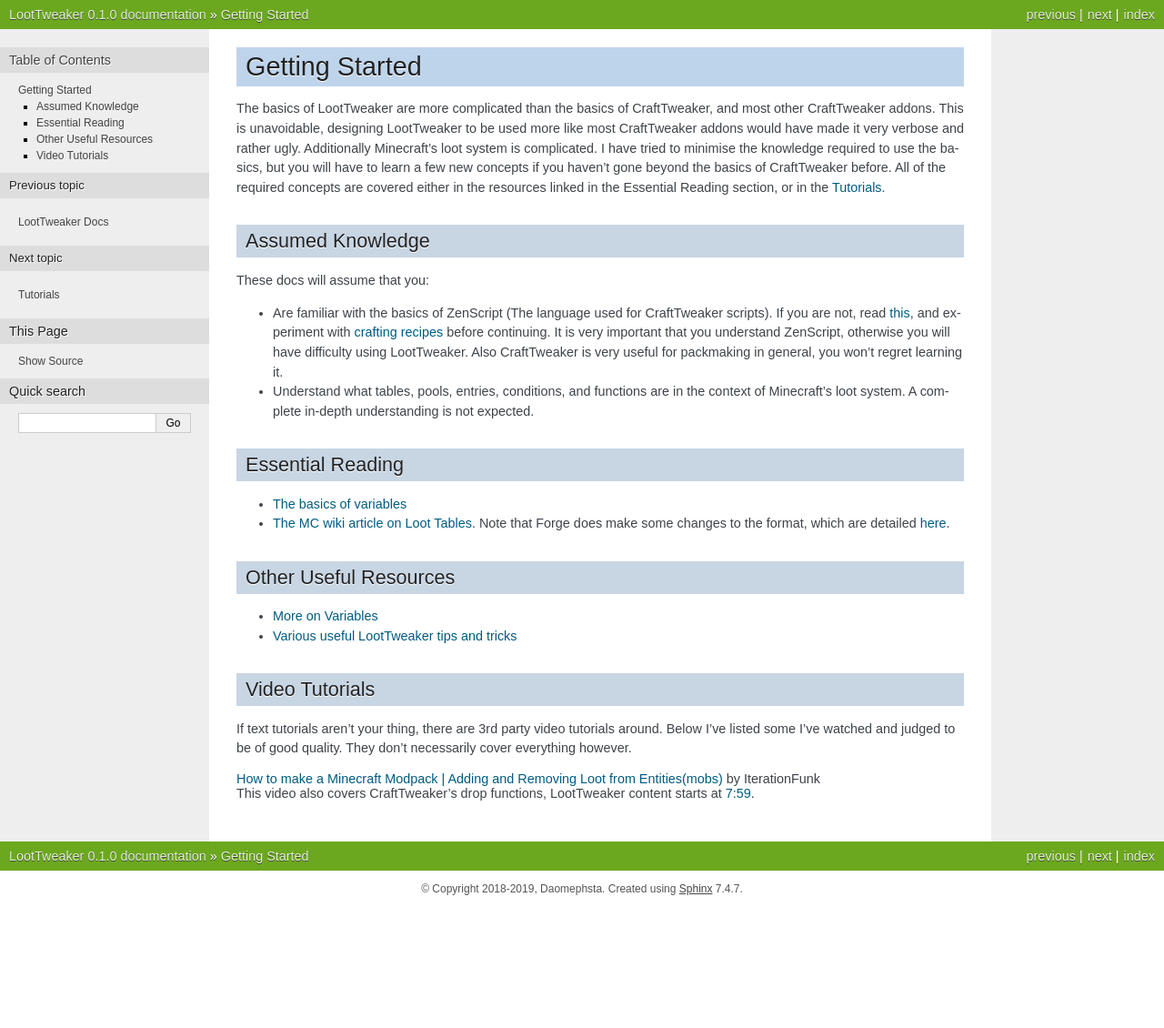
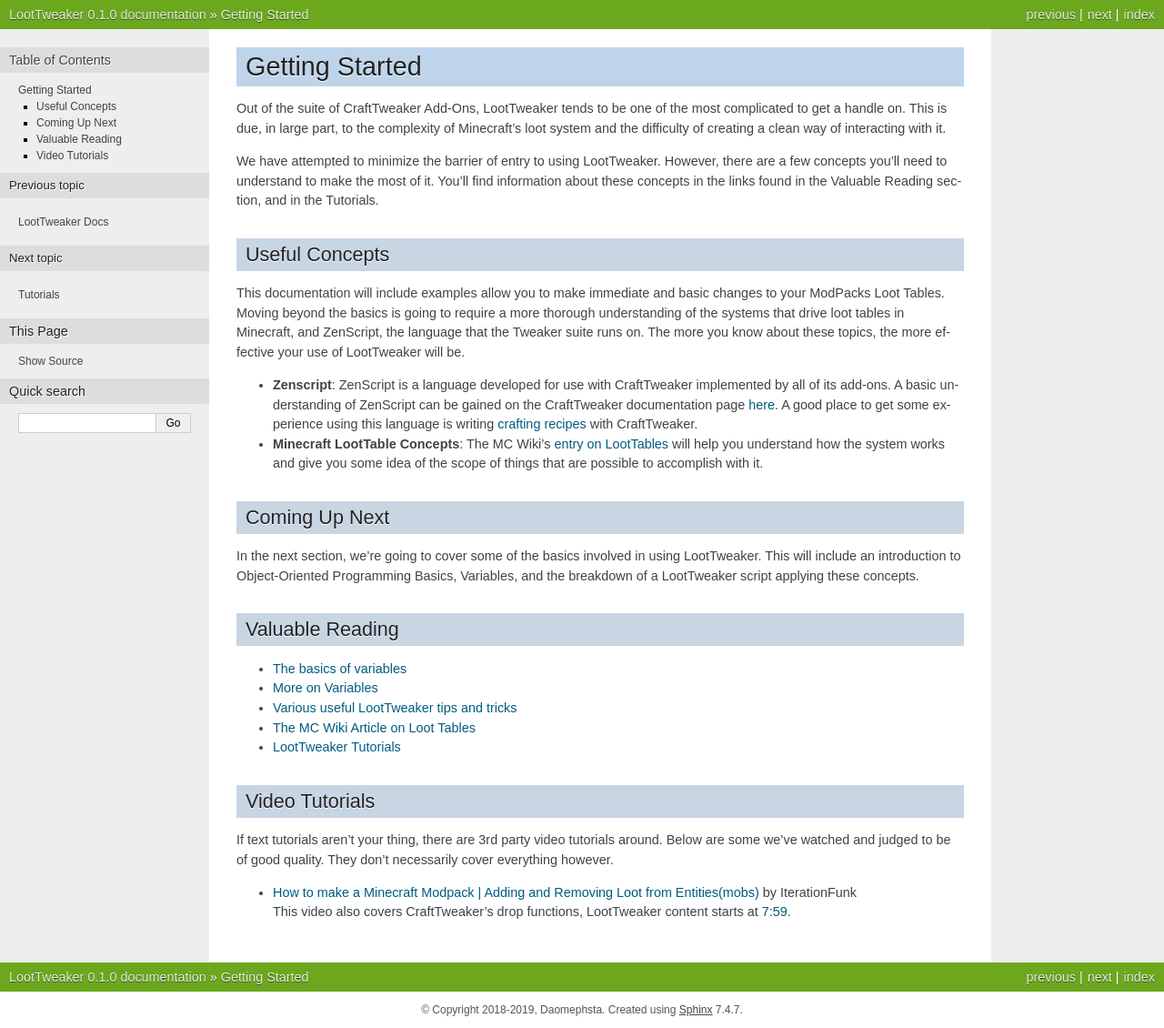
Before and after one commit to Foreck1/LootTweaker-Docs, a Sphinx documentation site: the page built from docs/getting-started.rst, in a window 1280 px wide. Shown: the whole page at 91% size. Built offline with Sphinx 7.4.7, drawn with Linux system fonts in a browser that asks for light colours; before the commit the page ends 997 px from its top, so only the background shows below that.

Commit message:
Update Getting Started with content by LunariusH

```diff
--- a/docs/getting-started.rst
+++ b/docs/getting-started.rst
@@ -1,35 +1,42 @@
 Getting Started
 ===============
-The basics of LootTweaker are more complicated than the basics of CraftTweaker, and most other CraftTweaker addons.
-This is unavoidable, designing LootTweaker to be used more like most CraftTweaker addons would have made it very verbose and rather ugly.
-Additionally Minecraft's loot system is complicated. I have tried to minimise the knowledge required to use the basics,
-but you will have to learn a few new concepts if you haven't gone beyond the basics of CraftTweaker before.
-All of the required concepts are covered either in the resources linked in the Essential Reading section, or in the :doc:`Tutorials<tutorials/tutorial-index>`.
+Out of the suite of CraftTweaker Add-Ons, LootTweaker tends to be one of the most complicated to get a handle on.
+This is due, in large part, to the complexity of Minecraft’s loot system and the difficulty of creating a clean way of interacting with it.
 
-Assumed Knowledge
------------------
-These docs will assume that you:
+We have attempted to minimize the barrier of entry to using LootTweaker.
+However, there are a few concepts you’ll need to understand to make the most of it.
+You’ll find information about these concepts in the links found in the Valuable Reading section, and in the Tutorials.
 
-* Are familiar with the basics of ZenScript (The language used for CraftTweaker scripts). If you are not, read `this <https://docs.blamejared.com/1.12/en/#Getting_Started/>`_,
-  and experiment with `crafting recipes <https://docs.blamejared.com/1.12/en/#Vanilla/Recipes/Crafting/Recipes_Crafting_Table/>`_ before continuing. It is very important that you
-  understand ZenScript, otherwise you will have difficulty using LootTweaker. Also CraftTweaker is very useful for packmaking in general, you won't regret learning it.
-* Understand what tables, pools, entries, conditions, and functions are in the context of Minecraft's loot system. A complete in-depth understanding is not expected.
+Useful Concepts
+---------------
+This documentation will include examples allow you to make immediate and basic changes to your ModPacks Loot Tables.
+Moving beyond the basics is going to require a more thorough understanding of the systems that drive loot tables in Minecraft, and ZenScript,
+the language that the Tweaker suite runs on. The more you know about these topics, the more effective your use of LootTweaker will be.
 
-Essential Reading
------------------
+* **Zenscript**: ZenScript is a language developed for use with CraftTweaker implemented by all of its add-ons. A basic understanding of ZenScript can be gained on the CraftTweaker documentation page `here <https://docs.blamejared.com/1.12/en/#Getting_Started/>`_. A good place to get some experience using this language is writing `crafting recipes <https://docs.blamejared.com/1.12/en/#Vanilla/Recipes/Crafting/Recipes_Crafting_Table/>`_ with CraftTweaker.
+* **Minecraft LootTable Concepts**: The MC Wiki's `entry on LootTables <https://minecraft.gamepedia.com/Loot_table>`_ will help you understand how the system works and give you some idea of the scope of things that are possible to accomplish with it.
+
+
+Coming Up Next
+--------------
+In the next section, we’re going to cover some of the basics involved in using LootTweaker.
+This will include an introduction to Object-Oriented Programming Basics, Variables,
+and the breakdown of a LootTweaker script applying these concepts.
+
+Valuable Reading
+----------------
+
 * `The basics of variables <http://crafttweaker.readthedocs.io/en/latest/#Vanilla/Variable_Types/Variable_Types/>`_
-* `The MC wiki article on Loot Tables <https://minecraft.gamepedia.com/Loot_table>`_. Note that Forge does make some changes to the format, which are detailed :doc:`here<reference/forge-loot-table-format>`.
-
-Other Useful Resources
-----------------------
 * `More on Variables <http://minetweaker3.powerofbytes.com/wiki/Tutorial:Basic_Recipes#Using_variables>`_
-* :doc:`Various useful LootTweaker tips and tricks<tips-and-tricks>`
+* :doc:`Various useful LootTweaker tips and tricks <tips-and-tricks>`
+* `The MC Wiki Article on Loot Tables <https://minecraft.gamepedia.com/Loot_table>`_
+* :doc:`LootTweaker Tutorials <tutorials/tutorial-index>`
 
 Video Tutorials
 ---------------
 If text tutorials aren't your thing, there are 3rd party video tutorials around.
-Below I've listed some I've watched and judged to be of good quality.
+Below are some we've watched and judged to be of good quality.
 They don't necessarily cover everything however.
 
-| `How to make a Minecraft Modpack | Adding and Removing Loot from Entities(mobs) <https://youtu.be/Gam65KJ4RDM>`_ by IterationFunk
-| This video also covers CraftTweaker's drop functions, LootTweaker content starts at `7:59 <https://youtu.be/Gam65KJ4RDM?t=479>`_.
+* | `How to make a Minecraft Modpack | Adding and Removing Loot from Entities(mobs) <https://youtu.be/Gam65KJ4RDM>`_ by IterationFunk
+  | This video also covers CraftTweaker's drop functions, LootTweaker content starts at `7:59 <https://youtu.be/Gam65KJ4RDM?t=479>`_.
```
